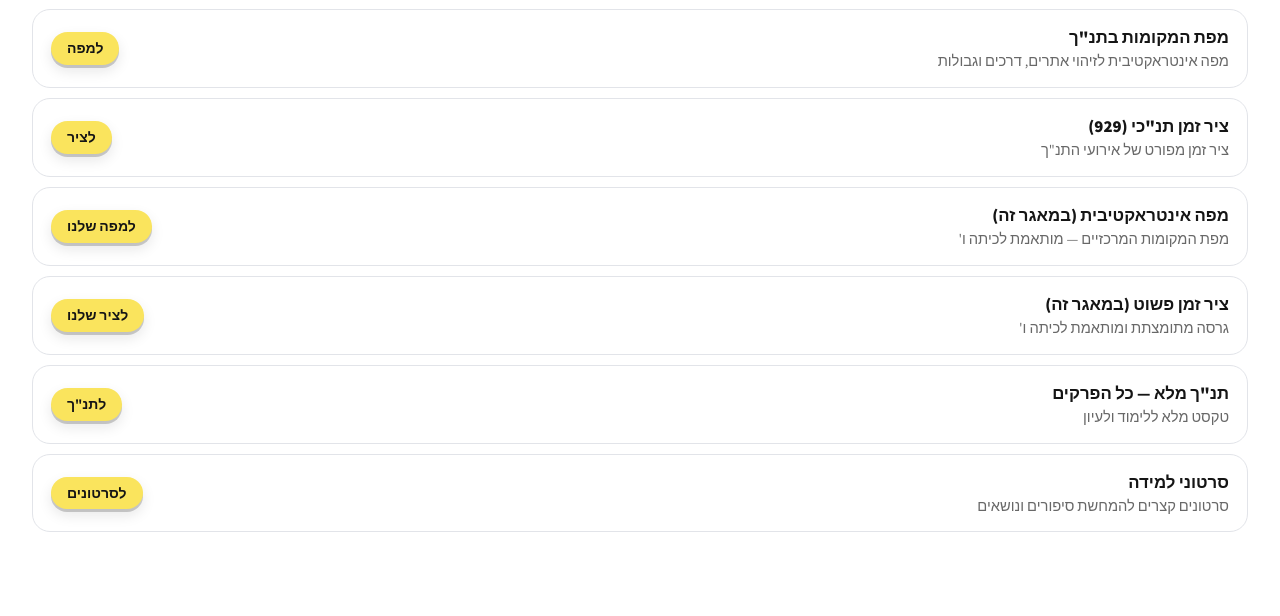
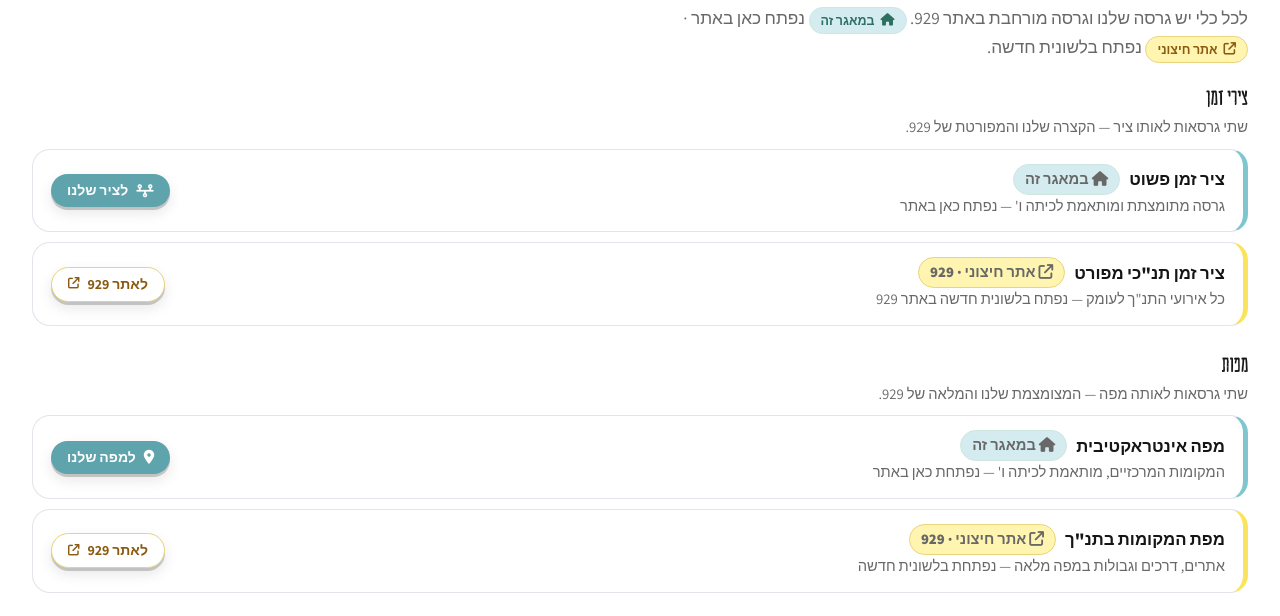
Before and after one commit to elad-cmd/Mivdak_Tanach, a plain HTML site: page ezrim.html in a window 1280 px wide. Shown: the part 265-881 px from the top of the page. Drawn offline with Linux system fonts and the light colour scheme.

Commit message:
Update site: new nav, new home page, tashpaz, ezrim + tochniot

```diff
--- a/ezrim.html
+++ b/ezrim.html
@@ -41,14 +41,34 @@
   <section class="section">
     <div class="section__inner">
       <h2 class="section__title"><i class="fa-solid fa-toolbox" style="color:var(--color-teal-dark)"></i> חומרי הוראה, מפות וכלים</h2>
-      <ul class="links">
-        <li><div class="meta"><b>מפת המקומות בתנ"ך</b><span>מפה אינטראקטיבית לזיהוי אתרים, דרכים וגבולות</span></div><a class="btn btn--sm" target="_blank" rel="noopener" href="https://edu.929.org.il/%d7%97%d7%95%d7%9e%d7%a8%d7%99-%d7%9c%d7%9e%d7%99%d7%93%d7%94-%d7%95%d7%94%d7%a2%d7%a9%d7%a8%d7%94/%d7%9e%d7%a4%d7%94-%d7%9e%d7%9c%d7%90%d7%94/">למפה</a></li>
-        <li><div class="meta"><b>ציר זמן תנ"כי (929)</b><span>ציר זמן מפורט של אירועי התנ"ך</span></div><a class="btn btn--sm" target="_blank" rel="noopener" href="https://www.929.org.il/p/timeline">לציר</a></li>
-        <li><div class="meta"><b>מפה אינטראקטיבית (במאגר זה)</b><span>מפת המקומות המרכזיים — מותאמת לכיתה ו'</span></div><a class="btn btn--sm" href="mapa-interaktivit.html">למפה שלנו</a></li>
-        <li><div class="meta"><b>ציר זמן פשוט (במאגר זה)</b><span>גרסה מתומצתת ומותאמת לכיתה ו'</span></div><a class="btn btn--sm" href="zman.html">לציר שלנו</a></li>
-        <li><div class="meta"><b>תנ"ך מלא — כל הפרקים</b><span>טקסט מלא ללימוד ולעיון</span></div><a class="btn btn--sm" target="_blank" rel="noopener" href="https://edu.929.org.il/%D7%AA%D7%A0%D7%9A-%D7%9E%D7%9C%D7%90/">לתנ"ך</a></li>
-        <li><div class="meta"><b>סרטוני למידה</b><span>סרטונים קצרים להמחשת סיפורים ונושאים</span></div><a class="btn btn--sm" target="_blank" rel="noopener" href="https://edu.929.org.il/%d7%97%d7%95%d7%9e%d7%a8%d7%99-%d7%9c%d7%9e%d7%99%d7%93%d7%94-%d7%95%d7%94%d7%a2%d7%a9%d7%a8%d7%94/">לסרטונים</a></li>
-      </ul>
+      <p class="section__lead">לכל כלי יש גרסה שלנו וגרסה מורחבת באתר 929. <b class="srcbadge srcbadge--in"><i class="fa-solid fa-house"></i> במאגר זה</b> נפתח כאן באתר · <b class="srcbadge srcbadge--out"><i class="fa-solid fa-arrow-up-right-from-square"></i> אתר חיצוני</b> נפתח בלשונית חדשה.</p>
+
+      <div class="linkgroup">
+        <div class="linkgroup__head"><h3>צירי זמן</h3></div>
+        <p class="linkgroup__note">שתי גרסאות לאותו ציר — הקצרה שלנו והמפורטת של 929.</p>
+        <ul class="links">
+          <li class="is-internal"><div class="meta"><b>ציר זמן פשוט<span class="srcbadge srcbadge--in"><i class="fa-solid fa-house"></i> במאגר זה</span></b><span>גרסה מתומצתת ומותאמת לכיתה ו' — נפתח כאן באתר</span></div><a class="btn btn--sm" href="zman.html"><i class="fa-solid fa-timeline"></i> לציר שלנו</a></li>
+          <li class="is-external"><div class="meta"><b>ציר זמן תנ"כי מפורט<span class="srcbadge srcbadge--out"><i class="fa-solid fa-arrow-up-right-from-square"></i> אתר חיצוני · 929</span></b><span>כל אירועי התנ"ך לעומק — נפתח בלשונית חדשה באתר 929</span></div><a class="btn btn--sm" target="_blank" rel="noopener" href="https://www.929.org.il/p/timeline">לאתר 929 <i class="fa-solid fa-arrow-up-right-from-square"></i></a></li>
+        </ul>
+      </div>
+
+      <div class="linkgroup">
+        <div class="linkgroup__head"><h3>מפות</h3></div>
+        <p class="linkgroup__note">שתי גרסאות לאותה מפה — המצומצמת שלנו והמלאה של 929.</p>
+        <ul class="links">
+          <li class="is-internal"><div class="meta"><b>מפה אינטראקטיבית<span class="srcbadge srcbadge--in"><i class="fa-solid fa-house"></i> במאגר זה</span></b><span>המקומות המרכזיים, מותאמת לכיתה ו' — נפתחת כאן באתר</span></div><a class="btn btn--sm" href="mapa-interaktivit.html"><i class="fa-solid fa-location-dot"></i> למפה שלנו</a></li>
+          <li class="is-external"><div class="meta"><b>מפת המקומות בתנ"ך<span class="srcbadge srcbadge--out"><i class="fa-solid fa-arrow-up-right-from-square"></i> אתר חיצוני · 929</span></b><span>אתרים, דרכים וגבולות במפה מלאה — נפתחת בלשונית חדשה</span></div><a class="btn btn--sm" target="_blank" rel="noopener" href="https://edu.929.org.il/%d7%97%d7%95%d7%9e%d7%a8%d7%99-%d7%9c%d7%9e%d7%99%d7%93%d7%94-%d7%95%d7%94%d7%a2%d7%a9%d7%a8%d7%94/%d7%9e%d7%a4%d7%94-%d7%9e%d7%9c%d7%90%d7%94/">לאתר 929 <i class="fa-solid fa-arrow-up-right-from-square"></i></a></li>
+        </ul>
+      </div>
+
+      <div class="linkgroup">
+        <div class="linkgroup__head"><h3>טקסט מקראי וסרטונים</h3></div>
+        <p class="linkgroup__note">שני אלה קיימים רק באתר 929 — אין להם גרסה שלנו.</p>
+        <ul class="links">
+          <li class="is-external"><div class="meta"><b>תנ"ך מלא — כל הפרקים<span class="srcbadge srcbadge--out"><i class="fa-solid fa-arrow-up-right-from-square"></i> אתר חיצוני · 929</span></b><span>טקסט מלא ללימוד ולעיון — נפתח בלשונית חדשה</span></div><a class="btn btn--sm" target="_blank" rel="noopener" href="https://edu.929.org.il/%D7%AA%D7%A0%D7%9A-%D7%9E%D7%9C%D7%90/">לאתר 929 <i class="fa-solid fa-arrow-up-right-from-square"></i></a></li>
+          <li class="is-external"><div class="meta"><b>סרטוני למידה<span class="srcbadge srcbadge--out"><i class="fa-solid fa-arrow-up-right-from-square"></i> אתר חיצוני · 929</span></b><span>סרטונים קצרים להמחשת סיפורים ונושאים — נפתחים בלשונית חדשה</span></div><a class="btn btn--sm" target="_blank" rel="noopener" href="https://edu.929.org.il/%d7%97%d7%95%d7%9e%d7%a8%d7%99-%d7%9c%d7%9e%d7%99%d7%93%d7%94-%d7%95%d7%94%d7%a2%d7%a9%d7%a8%d7%94/">לאתר 929 <i class="fa-solid fa-arrow-up-right-from-square"></i></a></li>
+        </ul>
+      </div>
     </div>
   </section>
 
@@ -60,9 +80,9 @@
         <p>המבדק כולל שאלות מפה: זיהוי אתרים, אזורים, דרכים וגבולות, והפקת מידע מהמפה.</p>
         <div class="chips chips--static"><span class="pill pill--md">מצרים</span><span class="pill pill--md">מדבר סיני</span><span class="pill pill--md">הר סיני</span><span class="pill pill--md">נהר הירדן</span><span class="pill pill--md">יריחו</span><span class="pill pill--md">העי</span><span class="pill pill--md">ארץ כנען</span><span class="pill pill--md">עבר הירדן המזרחי</span></div>
         <div class="center mt-m" style="display:flex;gap:12px;justify-content:center;flex-wrap:wrap">
-          <a class="btn" target="_blank" rel="noopener" href="https://edu.929.org.il/%d7%97%d7%95%d7%9e%d7%a8%d7%99-%d7%9c%d7%9e%d7%99%d7%93%d7%94-%d7%95%d7%94%d7%a2%d7%a9%d7%a8%d7%94/%d7%9e%d7%a4%d7%94-%d7%9e%d7%9c%d7%90%d7%94/"><i class="fa-solid fa-map"></i> מפת המקומות בתנ"ך (929)</a>
-          <a class="btn" href="zman.html"><i class="fa-solid fa-timeline"></i> לציר הזמן</a>
           <a class="btn" href="mapa-interaktivit.html"><i class="fa-solid fa-location-dot"></i> למפה שלנו</a>
+          <a class="btn" href="zman.html"><i class="fa-solid fa-timeline"></i> לציר הזמן שלנו</a>
+          <a class="btn btn--ghost" target="_blank" rel="noopener" href="https://edu.929.org.il/%d7%97%d7%95%d7%9e%d7%a8%d7%99-%d7%9c%d7%9e%d7%99%d7%93%d7%94-%d7%95%d7%94%d7%a2%d7%a9%d7%a8%d7%94/%d7%9e%d7%a4%d7%94-%d7%9e%d7%9c%d7%90%d7%94/"><i class="fa-solid fa-map"></i> מפת 929 המלאה <i class="fa-solid fa-arrow-up-right-from-square"></i></a>
         </div>
       </div>
     </div>
@@ -168,14 +188,15 @@
     <div class="section__inner">
       <h2 class="section__title"><i class="fa-solid fa-timeline" style="color:var(--color-teal-dark)"></i> חומרי העשרה לפי סדר הספרים</h2>
       <p class="section__lead">לא לפי נושא — לפי הרצף הכרונולוגי, כפי שהחומר נלמד וכפי שהוא נבדק במבדק.</p>
+      <p class="linkgroup__note"><span class="srcbadge srcbadge--out"><i class="fa-solid fa-arrow-up-right-from-square"></i> אתר חיצוני · 929</span> כל הקישורים בסעיף הזה מובילים לאתר 929 ונפתחים בלשונית חדשה.</p>
       <ul class="links">
-        <li><div class="meta"><b>בראשית</b><span>בריאת העולם · נח והמבול · האבות והאמהות · יוסף</span></div><a class="btn btn--sm" target="_blank" rel="noopener" href="https://edu.929.org.il/age_group/%d7%91/">לחומרים</a></li>
-        <li><div class="meta"><b>שמות</b><span>שעבוד ויציאת מצרים · מעמד הר סיני ועשרת הדיברות · המשכן</span></div><a class="btn btn--sm" target="_blank" rel="noopener" href="https://edu.929.org.il/age_group/%d7%93/">לחומרים</a></li>
-        <li><div class="meta"><b>ויקרא</b><span>חוקים חברתיים ומוסריים (ויקרא י"ט)</span></div><a class="btn btn--sm" target="_blank" rel="noopener" href="https://edu.929.org.il/age_group/%d7%94/">לחומרים</a></li>
-        <li><div class="meta"><b>במדבר</b><span>הנדודים במדבר · חטא המרגלים</span></div><a class="btn btn--sm" target="_blank" rel="noopener" href="https://edu.929.org.il/age_group/%d7%94/">לחומרים</a></li>
-        <li><div class="meta"><b>דברים</b><span>נאומי משה — הנאומים ההיסטוריים</span></div><a class="btn btn--sm" target="_blank" rel="noopener" href="https://edu.929.org.il/age_group/%d7%94/">לחומרים</a></li>
-        <li><div class="meta"><b>יהושע ★</b><span>ההכנות לכניסה לארץ · כיבוש הארץ · חלוקת הנחלות</span></div><a class="btn btn--sm" target="_blank" rel="noopener" href="https://edu.929.org.il/age_group/%d7%95/">לחומרים</a></li>
-        <li><div class="meta"><b>שופטים ★</b><span>המעגל החוזר · דבורה · גדעון · שמשון</span></div><a class="btn btn--sm" target="_blank" rel="noopener" href="https://edu.929.org.il/age_group/%d7%95/">לחומרים</a></li>
+        <li class="is-external"><div class="meta"><b>בראשית</b><span>בריאת העולם · נח והמבול · האבות והאמהות · יוסף</span></div><a class="btn btn--sm" target="_blank" rel="noopener" href="https://edu.929.org.il/age_group/%d7%91/">לאתר 929 <i class="fa-solid fa-arrow-up-right-from-square"></i></a></li>
+        <li class="is-external"><div class="meta"><b>שמות</b><span>שעבוד ויציאת מצרים · מעמד הר סיני ועשרת הדיברות · המשכן</span></div><a class="btn btn--sm" target="_blank" rel="noopener" href="https://edu.929.org.il/age_group/%d7%93/">לאתר 929 <i class="fa-solid fa-arrow-up-right-from-square"></i></a></li>
+        <li class="is-external"><div class="meta"><b>ויקרא</b><span>חוקים חברתיים ומוסריים (ויקרא י"ט)</span></div><a class="btn btn--sm" target="_blank" rel="noopener" href="https://edu.929.org.il/age_group/%d7%94/">לאתר 929 <i class="fa-solid fa-arrow-up-right-from-square"></i></a></li>
+        <li class="is-external"><div class="meta"><b>במדבר</b><span>הנדודים במדבר · חטא המרגלים</span></div><a class="btn btn--sm" target="_blank" rel="noopener" href="https://edu.929.org.il/age_group/%d7%94/">לאתר 929 <i class="fa-solid fa-arrow-up-right-from-square"></i></a></li>
+        <li class="is-external"><div class="meta"><b>דברים</b><span>נאומי משה — הנאומים ההיסטוריים</span></div><a class="btn btn--sm" target="_blank" rel="noopener" href="https://edu.929.org.il/age_group/%d7%94/">לאתר 929 <i class="fa-solid fa-arrow-up-right-from-square"></i></a></li>
+        <li class="is-external"><div class="meta"><b>יהושע ★</b><span>ההכנות לכניסה לארץ · כיבוש הארץ · חלוקת הנחלות</span></div><a class="btn btn--sm" target="_blank" rel="noopener" href="https://edu.929.org.il/age_group/%d7%95/">לאתר 929 <i class="fa-solid fa-arrow-up-right-from-square"></i></a></li>
+        <li class="is-external"><div class="meta"><b>שופטים ★</b><span>המעגל החוזר · דבורה · גדעון · שמשון</span></div><a class="btn btn--sm" target="_blank" rel="noopener" href="https://edu.929.org.il/age_group/%d7%95/">לאתר 929 <i class="fa-solid fa-arrow-up-right-from-square"></i></a></li>
       </ul>
       <p class="muted">★ = מוקד המבדק בכיתה ו'</p>
     </div>
--- a/tanakh.css
+++ b/tanakh.css
@@ -600,3 +600,24 @@ button.readmore.is-open{background:var(--color-teal-bg);}
   .tabnav{display:none;}
   .tabbar__inner{padding-inline:var(--section-px);}
 }
+
+/* ---------- הבחנה בין קישור פנימי לקישור חיצוני ---------- */
+.linkgroup{margin:18px 0 26px;}
+.linkgroup__head{display:flex;align-items:center;gap:9px;flex-wrap:wrap;margin:0 0 6px;}
+.linkgroup__head h3{font-family:var(--font-display);font-weight:700;font-size:1.4rem;color:var(--color-ink);margin:0;}
+.linkgroup__note{color:var(--color-muted);font-size:.92rem;margin:0 0 8px;}
+.srcbadge{display:inline-flex;align-items:center;gap:6px;font-family:var(--font-sans);font-size:.78rem;
+  font-weight:800;padding:3px 11px;border-radius:var(--radius-pill);white-space:nowrap;}
+.srcbadge--in{background:var(--color-teal-bg);color:#2f6f60;border:1px solid #cfe6df;}
+.srcbadge--out{background:var(--color-yellow-light);color:#8a5a10;border:1px solid #e8d47a;}
+ul.links li .meta b{display:flex;align-items:center;gap:9px;flex-wrap:wrap;}
+ul.links li .meta .srcbadge{flex:none;}
+ul.links li.is-external{border-inline-start:5px solid var(--color-yellow);}
+ul.links li.is-internal{border-inline-start:5px solid var(--color-teal);}
+ul.links li.is-external:hover{border-color:var(--color-yellow);}
+ul.links li.is-internal:hover{border-color:var(--color-teal);}
+ul.links li.is-internal > a.btn{background:var(--color-teal-dark);color:#fff;border:0;}
+ul.links li.is-internal > a.btn:hover{background:#4c8b94;}
+ul.links li.is-external > a.btn{background:var(--color-bg);color:#8a5a10;border:1.5px solid #e8d47a;}
+ul.links li.is-external > a.btn:hover{background:var(--color-yellow-light);}
+.btn .fa-arrow-up-right-from-square{font-size:.82em;}
```
